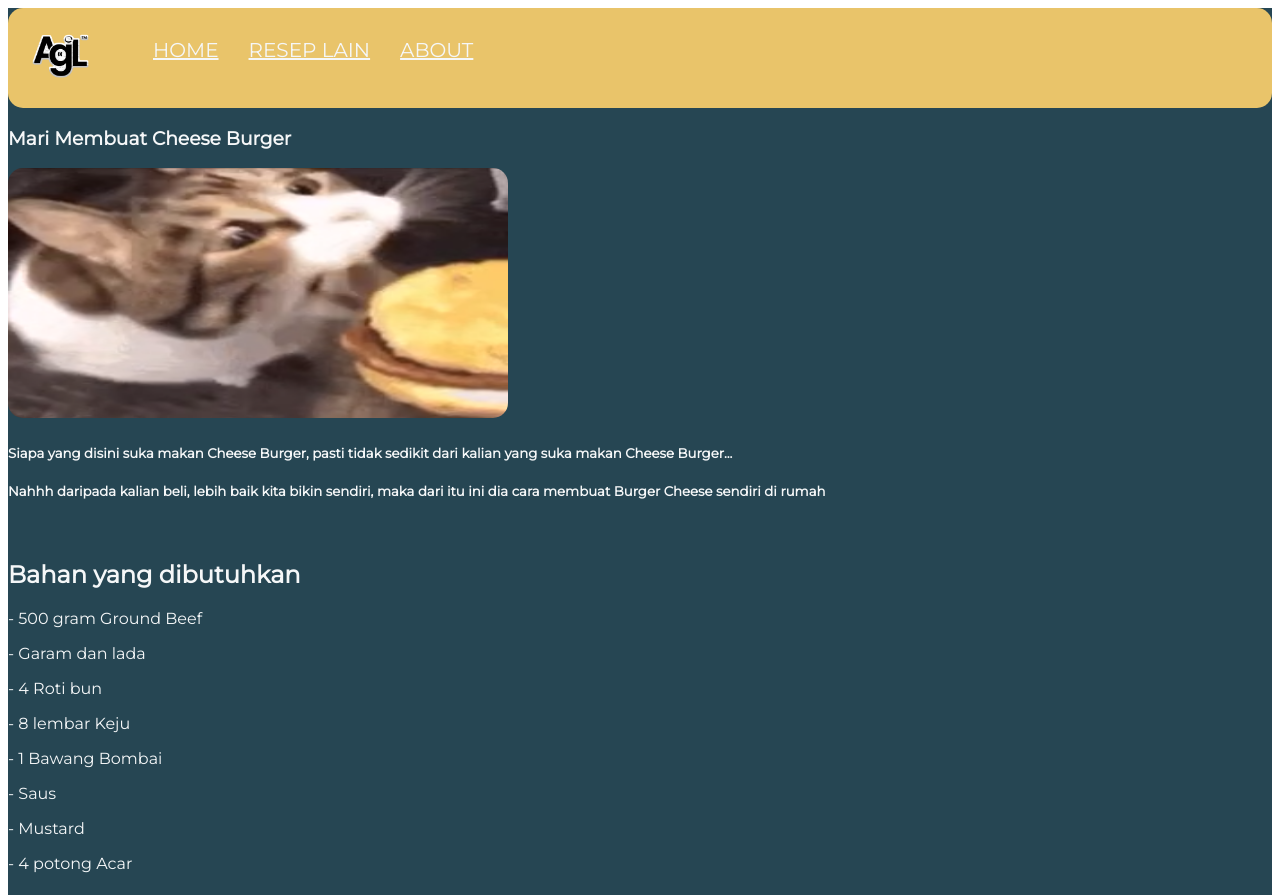
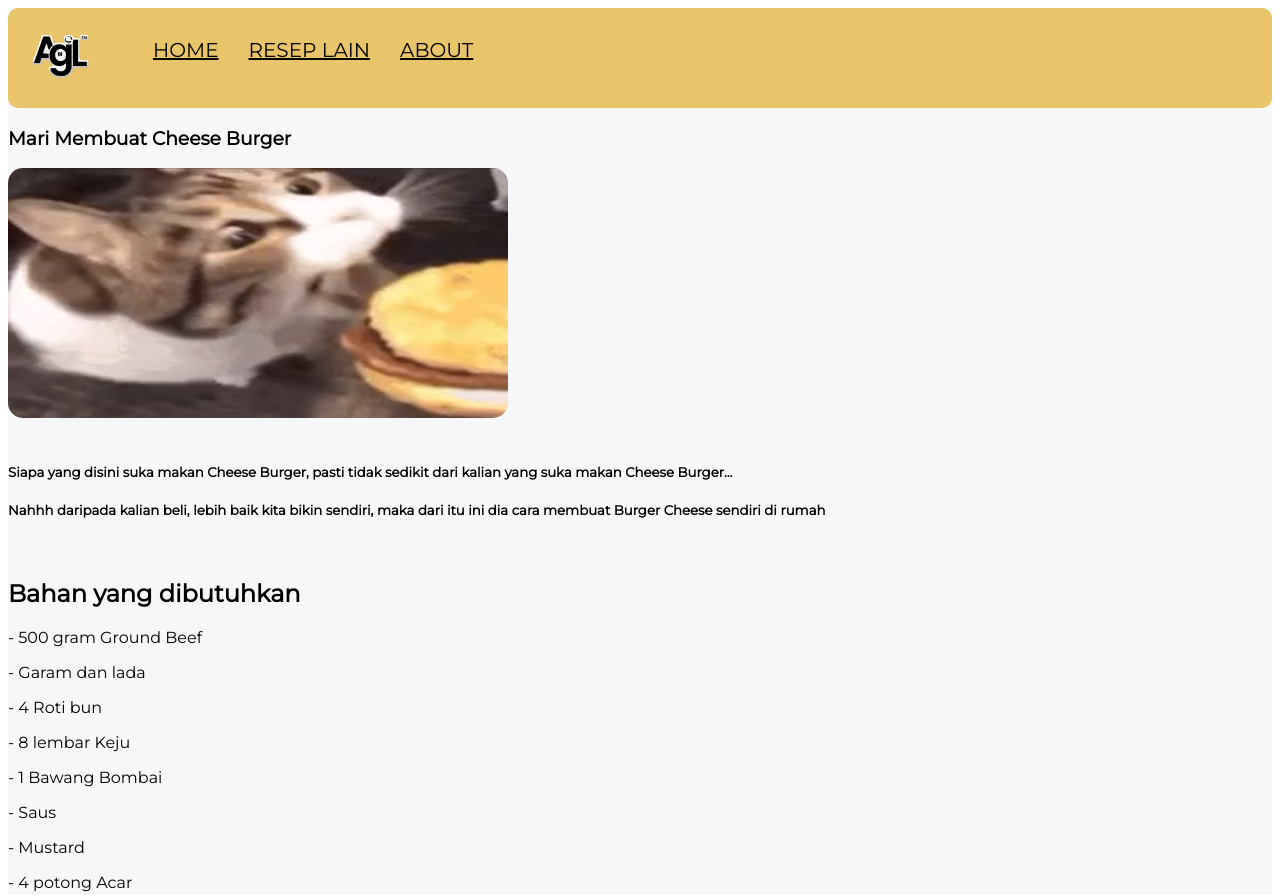
Before and after one commit to Agil1912/HTML, a plain HTML site: page index.html in a window 1280 px wide. Shown: the top 895 px of the page. Drawn offline with Linux system fonts and the light colour scheme.

Commit message:
hjyyvyfyg

```diff
--- a/style.css
+++ b/style.css
@@ -3,12 +3,12 @@
 
 }
 section.bg-agil{
-    background-color: #264653
+    background-color:#F5F7F8
 }
 
 .fContainer {
     background-color: #e9c46a;
-    border-radius: 15px;
+    border-radius: 10px;
     text-align: left;
     z-index: 1000000;
 }
@@ -25,7 +25,7 @@ section.bg-agil{
 }
 
 .navigation li a:hover {
-    background-color: #f4a261a ;
+    background-color: rgb(252, 239, 0) ;
     border-radius: 13px;
 }
 
@@ -39,7 +39,7 @@ section.bg-agil{
 
 }
 * {
-    color: #F5F7F8;
+    color: #000000;
 
 }
 
```
Also changed, not shown: index.html (+3 -0 lines).
